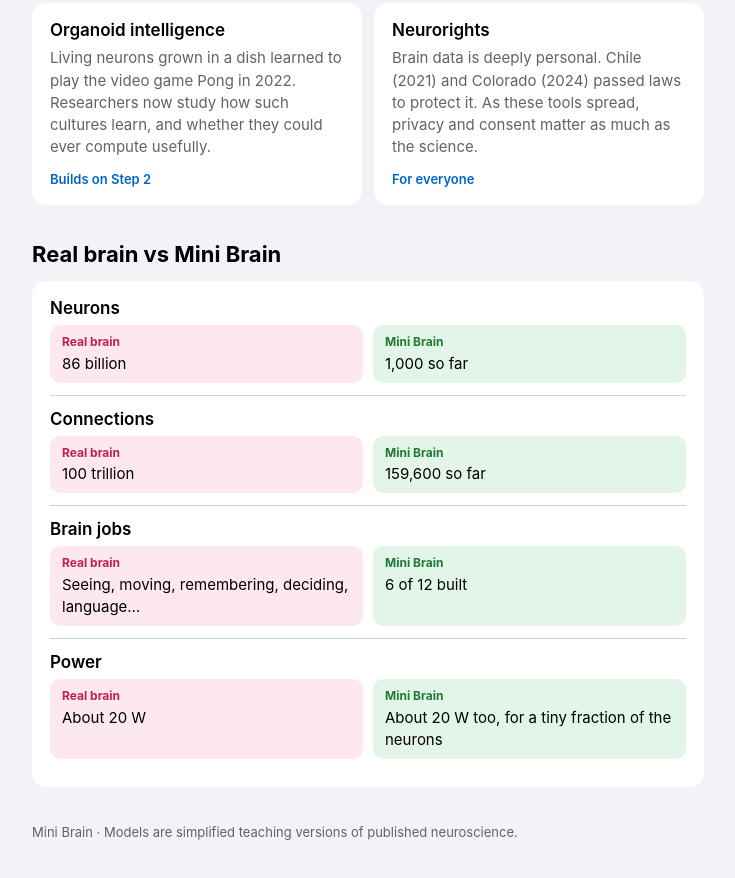
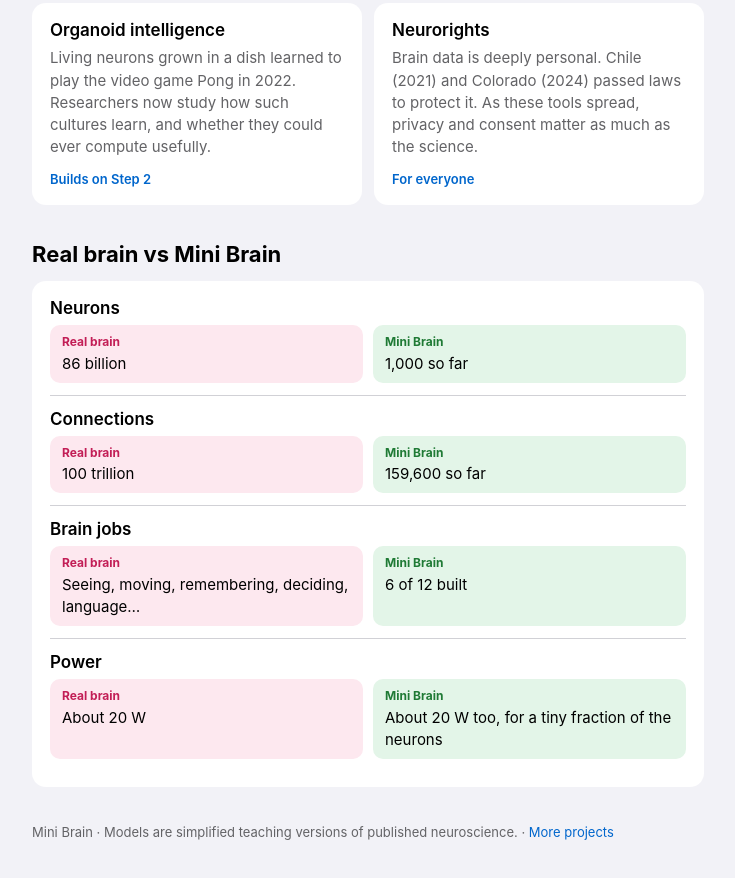
Before and after one commit to cweekiat/mini-brain, a plain HTML site: page index.html in a window 1280 px wide. Shown: the part 2901-3779 px from the top of the page, without its empty margins (272-1007 px from the left). Drawn offline with Linux system fonts and the light colour scheme.

Commit message:
Untrack build notes; link to more projects
Co-Authored-By: Claude Opus 5.5 <noreply@anthropic.com>

```diff
--- a/index.html
+++ b/index.html
@@ -61,7 +61,7 @@
   <div class="card vs" id="scoreboard"></div>
 </main>
 
-<footer><div class="wrap foot">Mini Brain · Models are simplified teaching versions of published neuroscience.</div></footer>
+<footer><div class="wrap foot">Mini Brain · Models are simplified teaching versions of published neuroscience. · <a href="https://cweekiat.github.io/">More projects</a></div></footer>
 
 <script type="module">
 import { STEPS, LEVELS, isDone } from "./assets/steps.js";
```
Also changed, not shown: 1 other file.
